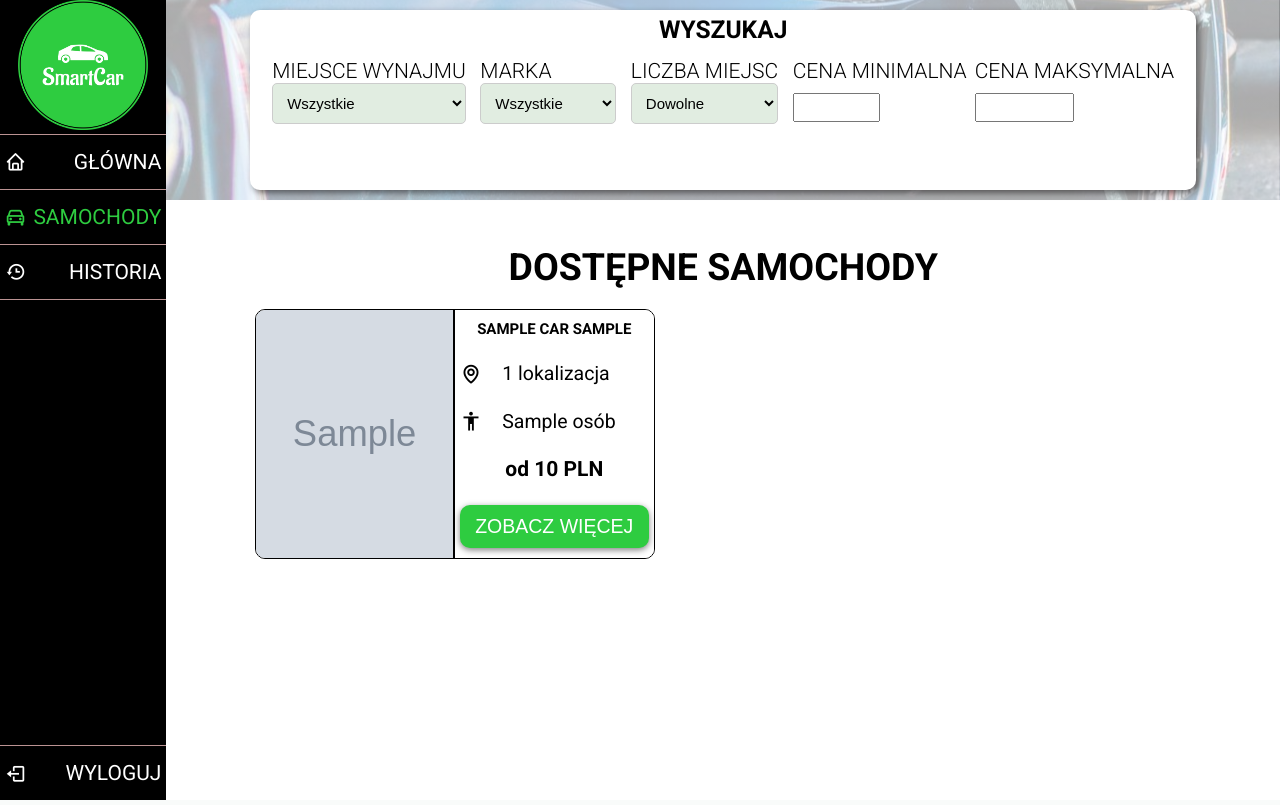
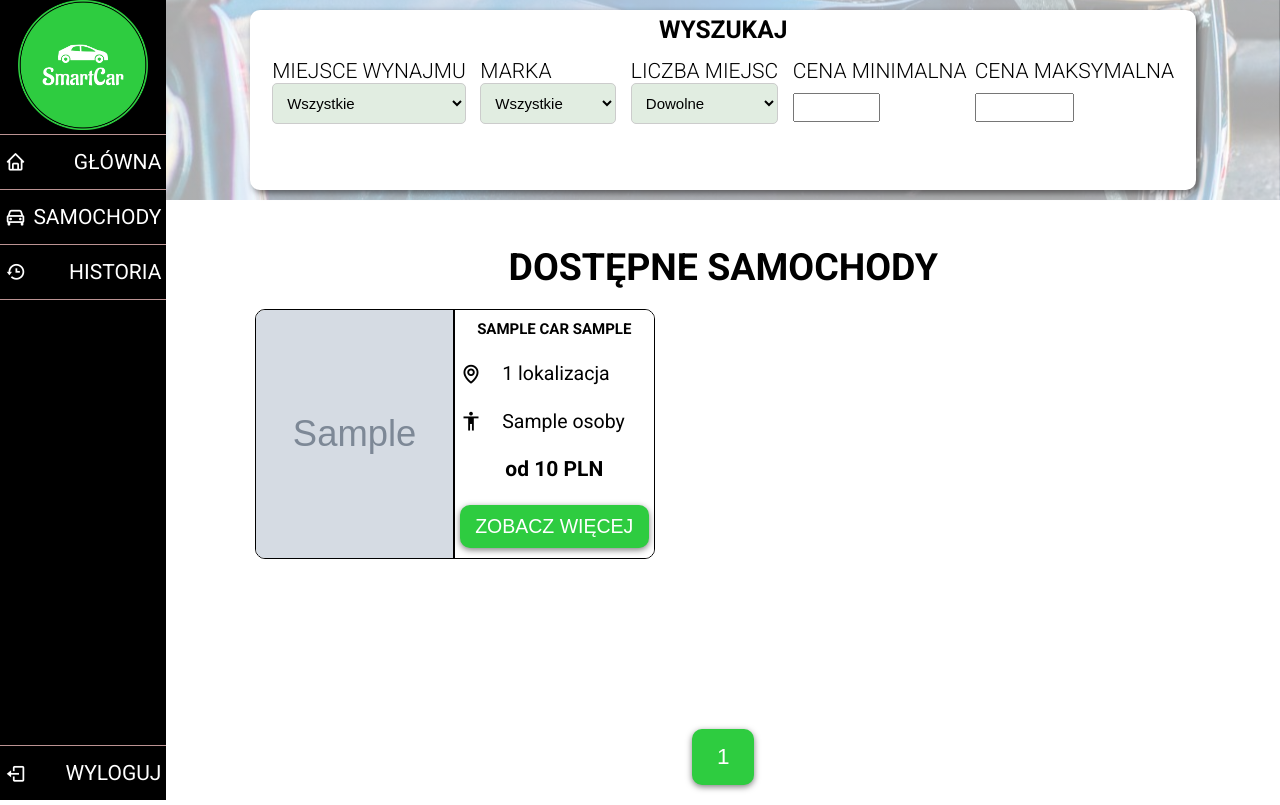
Before and after one commit to oslusarczyk/WdPAI, a PHP site: page /cars in a window 1280 px wide. Run offline with PHP 8.4, Linux system fonts and the light colour scheme; the visitor is signed in with stand-in values (Sample User, id 1); tables that the repository leaves empty or names only in its code hold one stand-in row (values such as "Sample post"); grey boxes marked "Sample" are stand-in pictures; a stand-in replaces the project's code that opens the database connection; some libraries are stand-ins or nearby versions.

Commit message:
add pagination

```diff
--- a/public/css/main.css
+++ b/public/css/main.css
@@ -68,7 +68,7 @@ select {
     grid-template-columns: repeat(3,1fr);
     justify-items: center;
     width: 100%;
-    height: 100%;
+    min-height: 400px;
     gap: 20px;
     position: relative;
 }
@@ -357,3 +357,26 @@ select {
         font-size: 0.75rem;
     }
 }
+
+.paginationWrapper{
+    display: flex;
+    gap: 20px;
+    justify-content: center;
+    padding: 20px 10px;
+}
+
+.pageButton{
+    background-color: var(--input-color);
+    transition: none;
+}
+
+.pageButton.active{
+    background-color: var(--main-color);
+}
+
+@media screen and (max-width:768px){
+    .paginationWrapper{
+        padding: 0 0 12vh;
+    }
+
+}
--- a/public/js/searchCars.js
+++ b/public/js/searchCars.js
@@ -1,13 +1,33 @@
-const inputsValue = document.querySelectorAll("form select, form input")
-const carsWrapper = document.querySelector(".carsWrapper")
+const inputsValue = document.querySelectorAll("form select, form input");
+const carsWrapper = document.querySelector(".carsWrapper");
+const paginationWrapper = document.querySelector(".paginationWrapper");
 
-async function filterCars(){
-    const data = {}
+let currentPage = 1;
+let carsPerPage = getCarsPerPage();
+let cars;
+
+function getCarsPerPage() {
+    return window.innerWidth <= 1024 ? 3 : 6;
+}
+
+window.addEventListener('resize', () => {
+    const newCarsPerPage = getCarsPerPage();
+    if (newCarsPerPage !== carsPerPage) {
+        carsPerPage = newCarsPerPage;
+        currentPage = 1;
+        renderCars(cars,currentPage)
+        renderPagination(cars);
+    }
+});
+
+
+async function filterCars() {
+    const data = {};
     inputsValue.forEach(input => {
-        data[input.name] = input.value
+        data[input.name] = input.value;
     });
 
-    console.log(data)
+
     const response = await fetch("/filterCars", {
         method: "POST",
         headers: {
@@ -16,54 +36,98 @@ async function filterCars(){
         body: JSON.stringify(data)
     });
 
-    const cars = await response.json();
-    carsWrapper.innerHTML = ""
-    if(cars.length == 0 ){
-        carsWrapper.innerHTML = "<p class='carsNotFound'>Nie znaleziono samochodów z podanymi parametrami</p>"
-    }
-    cars.forEach(car => {
-        createCarCard(car);
-    })
+    cars = await response.json();
+    renderCars(cars, currentPage);
+    renderPagination(cars);
 }
 
-function createCarCard(car){
-    const template = document.querySelector("#car-template")
+function renderCars(cars, page) {
+    carsWrapper.innerHTML = "";
+    if (cars.length == 0) {
+        carsWrapper.innerHTML = "<p class='carsNotFound'>Nie znaleziono samochodów z podanymi parametrami</p>";
+        return;
+    }
+    const start = (page - 1) * carsPerPage;
+    const end = start + carsPerPage;
+    const carsToShow = cars.slice(start, end);
+
+    carsToShow.forEach(car => {
+        createCarCard(car);
+    });
+}
+
+function renderPagination(cars) {
+    paginationWrapper.innerHTML = "";
+    const totalPages = Math.ceil(cars.length / carsPerPage);
+
+    for (let i = 1; i <= totalPages; i++) {
+        const pageButton = document.createElement("button");
+        pageButton.textContent = i;
+        pageButton.classList.add("pageButton");
+        if (i === currentPage) {
+            pageButton.classList.add("active");
+        }
+        pageButton.addEventListener("click", () => {
+            currentPage = i;
+            console.log(carsWrapper.getBoundingClientRect().x)
+            window.scrollTo({ top: carsWrapper.getBoundingClientRect().x, behavior: 'smooth' })
+            renderCars(cars,currentPage)
+            updateActivePageButton();
+        });
+        paginationWrapper.appendChild(pageButton);
+    }
+}
+
+function updateActivePageButton() {
+    const buttons = paginationWrapper.querySelectorAll(".pageButton");
+    buttons.forEach(button => {
+        button.classList.remove("active");
+        if (parseInt(button.textContent) === currentPage) {
+            button.classList.add("active");
+        }
+    });
+}
+
+
+function createCarCard(car) {
+    const template = document.querySelector("#car-template");
     const clone = template.content.cloneNode(true);
 
     const img = clone.querySelector("img");
     const carName = clone.querySelector("h4");
-    const carLocations = clone.querySelector(".carLocations")
-    const carSeats = clone.querySelector(".seats")
-    const carPrice = clone.querySelector(".price")
-    const carHref = clone.querySelector("a")
+    const carLocations = clone.querySelector(".carLocations");
+    const carSeats = clone.querySelector(".seats");
+    const carPrice = clone.querySelector(".price");
+    const carHref = clone.querySelector("a");
 
-    img.src = "public/img/" + car.photo
+    img.src = "public/img/" + car.photo;
 
-    carName.innerHTML = car.brand_name + " " + car.model
-    const carLocationsLength = car.locations.split(",").length
+    carName.innerHTML = car.brand_name + " " + car.model;
+    const carLocationsLength = car.locations.split(",").length;
     let carText = "lokalizacja";
-    if(carLocationsLength >= 2 && carLocationsLength <= 4){
+    if (carLocationsLength >= 2 && carLocationsLength <= 4) {
         carText = "lokalizacje";
-    } else if(carLocationsLength > 5){
+    } else if (carLocationsLength > 5) {
         carText = "lokalizacji";
     }
-    carLocations.innerHTML += carLocationsLength + " " + carText
+    carLocations.innerHTML += carLocationsLength + " " + carText;
 
-
-    const seatsAvailable = car.seats_available
+    const seatsAvailable = car.seats_available;
     let seatsText = "osoby";
-    if(seatsAvailable >4){
+    if (seatsAvailable > 4) {
         seatsText = "osób";
     }
-    carSeats.innerHTML += seatsAvailable + " " + seatsText
+    carSeats.innerHTML += seatsAvailable + " " + seatsText;
 
-    carPrice.innerHTML += "od " + car.price_per_day + " PLN"
+    carPrice.innerHTML += "od " + car.price_per_day + " PLN";
 
-    carHref.href = "/$id="+ car.car_id
+    carHref.href = "/$id=" + car.car_id;
     carsWrapper.appendChild(clone);
-
 }
 
+inputsValue.forEach(input => input.addEventListener("change", () => {
+    currentPage = 1;
+    filterCars();
+}));
 
-
-inputsValue.forEach(input => input.addEventListener("change", filterCars));
+filterCars();
--- a/public/views/cars.php
+++ b/public/views/cars.php
@@ -88,7 +88,7 @@
 
                 <h2>Dostępne samochody</h2>
                 <div class="carsWrapper">
-                    <?php foreach ($cars as $car): ?>
+                    <!-- <?php foreach ($cars as $car): ?>
                     <div class="carCard">
                         <div class="leftPart">
                             <img src="public/img/<?= $car['photo'] ?>" alt="car image">
@@ -128,9 +128,10 @@
 
                         </div>
                     </div>
-                    <?php endforeach; ?>
+                    <?php endforeach; ?> -->
 
                 </div>
+                <div class="paginationWrapper"></div>
             </div>
         </div>
     </div>
```
